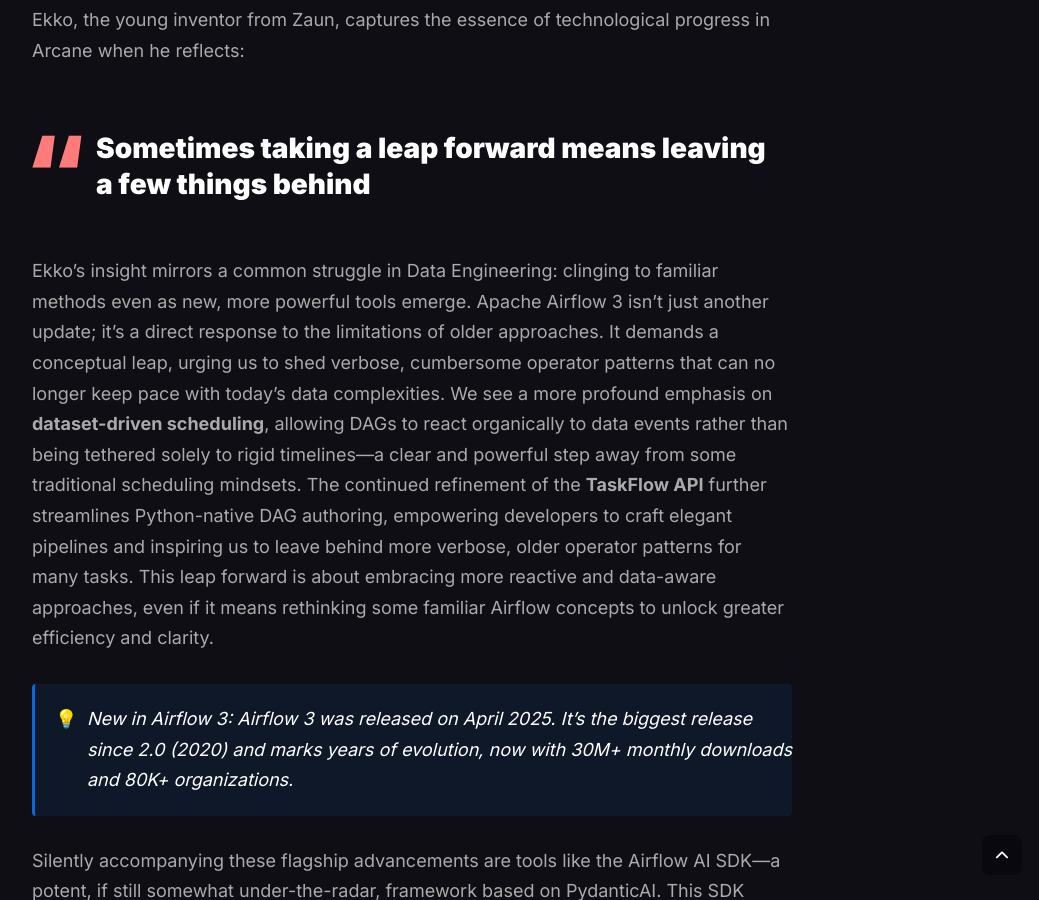
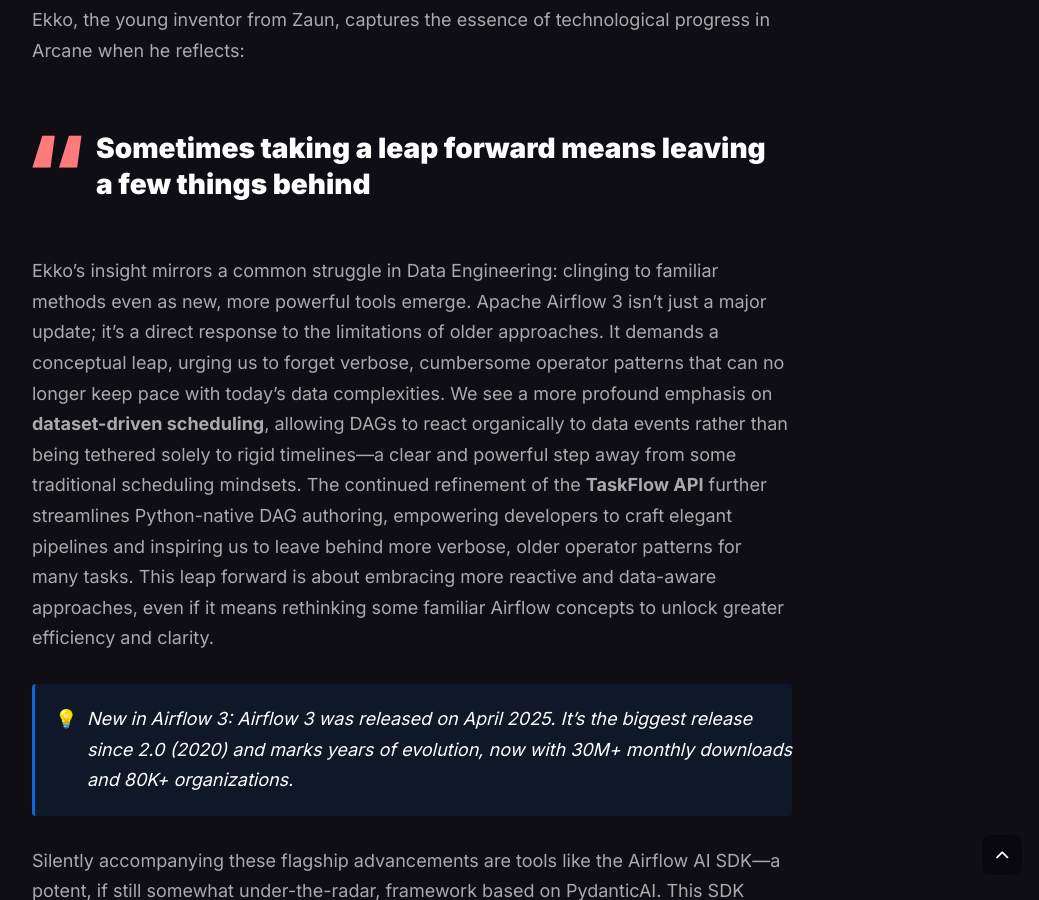
Before and after one commit to vojay-dev/vojay-dev.github.io, a Jekyll site: the page built from _posts/2025-05-10-airflow-riot.md, in a window 1280 px wide and 900 px high, scrolled down 3411 px. Shown: the whole window, without its empty margins (228-1267 px from the left). Built offline with Jekyll 4.4.1, drawn with Linux system fonts in a browser that asks for light colours; the table of contents is made by our own code; some of the changed text lies outside the part shown.

Commit message:
Minor polishing

```diff
--- a/_posts/2025-05-10-airflow-riot.md
+++ b/_posts/2025-05-10-airflow-riot.md
@@ -31,7 +31,7 @@
 
 > Sometimes taking a leap forward means leaving a few things behind
 
-Ekko's insight mirrors a common struggle in Data Engineering: clinging to familiar methods even as new, more powerful tools emerge. Apache Airflow 3 isn't just another update; it's a direct response to the limitations of older approaches. It demands a conceptual leap, urging us to shed verbose, cumbersome operator patterns that can no longer keep pace with today's data complexities. We see a more profound emphasis on **dataset-driven scheduling**, allowing DAGs to react organically to data events rather than being tethered solely to rigid timelines—a clear and powerful step away from some traditional scheduling mindsets. The continued refinement of the **TaskFlow API** further streamlines Python-native DAG authoring, empowering developers to craft elegant pipelines and inspiring us to leave behind more verbose, older operator patterns for many tasks. This leap forward is about embracing more reactive and data-aware approaches, even if it means rethinking some familiar Airflow concepts to unlock greater efficiency and clarity.
+Ekko's insight mirrors a common struggle in Data Engineering: clinging to familiar methods even as new, more powerful tools emerge. Apache Airflow 3 isn't just a major update; it's a direct response to the limitations of older approaches. It demands a conceptual leap, urging us to forget verbose, cumbersome operator patterns that can no longer keep pace with today's data complexities. We see a more profound emphasis on **dataset-driven scheduling**, allowing DAGs to react organically to data events rather than being tethered solely to rigid timelines—a clear and powerful step away from some traditional scheduling mindsets. The continued refinement of the **TaskFlow API** further streamlines Python-native DAG authoring, empowering developers to craft elegant pipelines and inspiring us to leave behind more verbose, older operator patterns for many tasks. This leap forward is about embracing more reactive and data-aware approaches, even if it means rethinking some familiar Airflow concepts to unlock greater efficiency and clarity.
 
 {: .note}
 _New in Airflow 3: Airflow 3 was released on April 2025. It's the biggest release since 2.0 (2020) and marks years of evolution, now with 30M+ monthly downloads and 80K+ organizations._
```
Also changed, not shown: other parts of _posts/2025-05-10-airflow-riot.md (+1 -1 lines).
